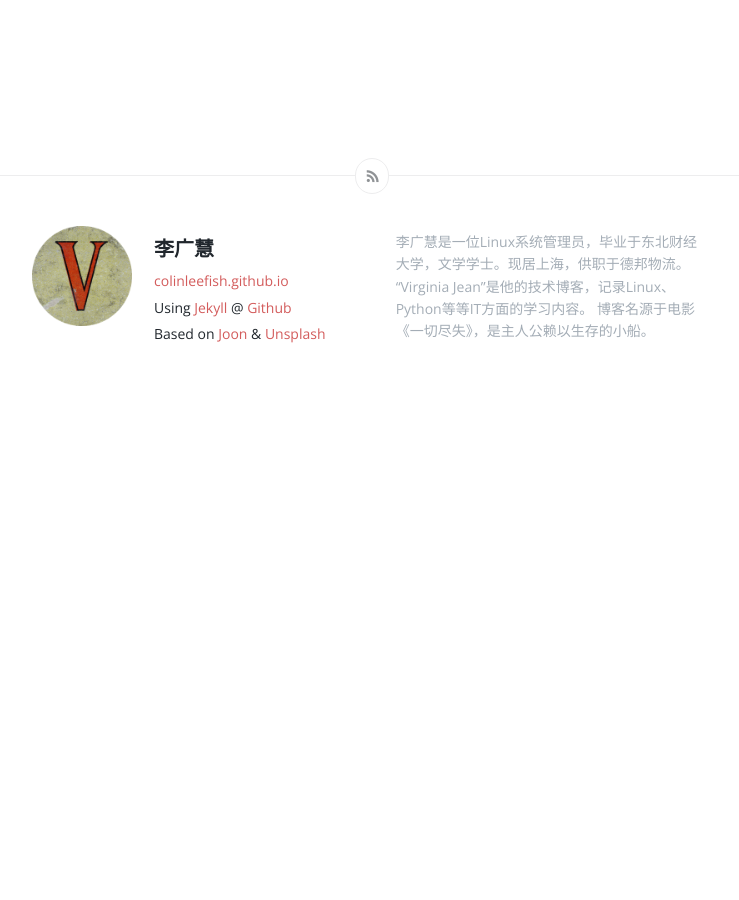
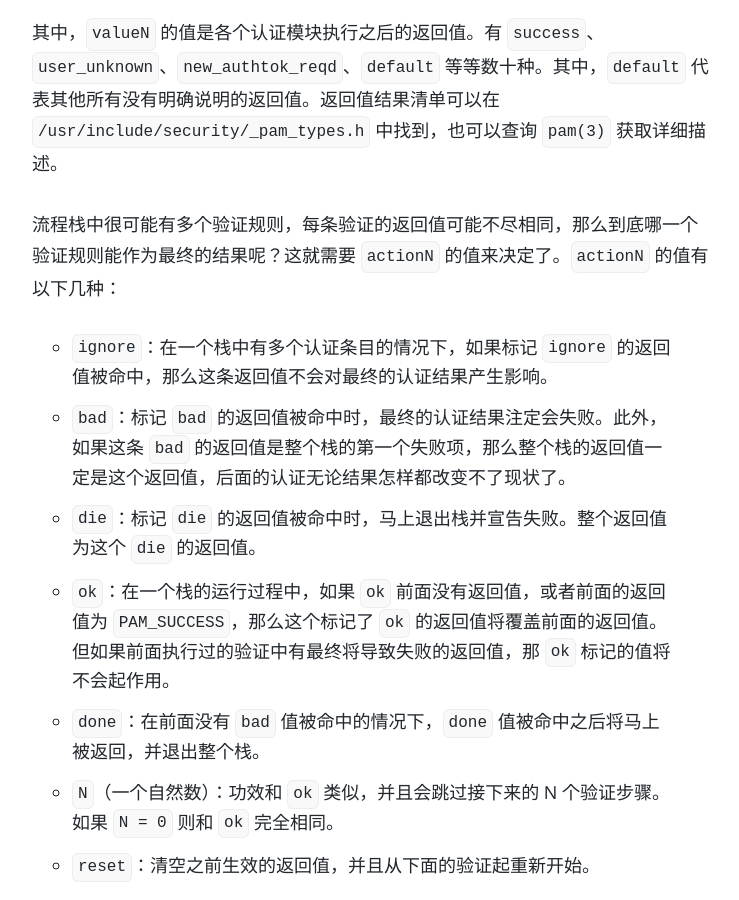
Before and after one commit to colinleefish/colinleefish.github.io, a Jekyll site: the page built from _posts/2016-04-02-pam-tutorial-2-config-files.md, in a window 1280 px wide and 900 px high, scrolled down 4197 px. Shown: the whole window, without its empty margins (268-1007 px from the left). Built offline with Jekyll 4.4.1, drawn with Linux system fonts in a browser that asks for light colours; comment, search, counter and statistics services are not loaded; before the commit the page ends 4595 px from its top, so only the background shows below that; some of the changed text lies outside the part shown.

Commit message:
基本完成了PAM的第二篇。

````diff
--- a/_posts/2016-04-02-pam-tutorial-2-config-files.md
+++ b/_posts/2016-04-02-pam-tutorial-2-config-files.md
@@ -32,7 +32,7 @@ PAM 的各个模块一般存放在 `/lib/security/` 或 `/lib64/security/` 中
 `/etc/pam.conf` 类型的格式如下：
 
 ```
-服务名称  工作类别  控制  模块路径  模块参数
+服务名称  工作类别  控制模式  模块路径  模块参数
 ```
 
 `/etc/pam.d/` 类型的配置文件通常以每一个使用 PAM 的程序的名称来命令。比如 `/etc/pam.d/su`，`/etc/pam.d/login` 等等。还有些配置文件比较通用，经常被别的配置文件引用，也放在这个文件夹下，比如 `/etc/pam.d/system-auth`。这些文件的格式都保持一致：
@@ -76,9 +76,9 @@ session    include      postlogin
 
 我们在[第一篇]({% post_url 2016-03-30-pam-tutorial-1-intro %})中接触了 Linux-PAM 的四种工作类别（type）。在上面的例子中，工作类别作为第一列出现。
 
-讲到这里，我们有必要引入 PAM 的 **流程栈（stack）** 概念：它是认证时执行步骤和规则的堆叠。在某个服务的配置文件中，它体现在了配置文件中的自上而下的执行顺序中。栈是可以被引用的，即在一个栈（或者流程）中嵌入另一个栈。我们之后和它会有更多的接触。
+讲到这里，我们有必要引入 PAM 的**流程栈（stack）**概念：它是认证时执行步骤和规则的堆叠。在某个服务的配置文件中，它体现在了配置文件中的自上而下的执行顺序中。栈是可以被引用的，即在一个栈（或者流程）中嵌入另一个栈。我们之后和它会有更多的接触。
 
-第二列为 **控制模式（control）** ，用于定义各个认证模块在给出各种结果时 PAM 的行为，或者调用在别的配置文件中定义的认证流程栈。该列有两种形式，一种是比较常见的“关键字”模式，另一种则是用方括号包含的“返回值=行为”模式。
+第二列为**控制模式（control）**，用于定义各个认证模块在给出各种结果时 PAM 的行为，或者调用在别的配置文件中定义的认证流程栈。该列有两种形式，一种是比较常见的“关键字”模式，另一种则是用方括号（`[]`）包含的“返回值=行为”模式。
 
 “关键字”模式下，有以下几种控制模式：
 
@@ -87,10 +87,39 @@ session    include      postlogin
 - `sufficient`：如果本条目的条件被满足，且本条目之前没有任何`required`条目失败，则立即返回“认证成功”信号；如果对本条目的验证失败，不对结果造成影响。
 - `optional`：该条目仅在整个栈中只有这一个条目时才有决定性作用，否则无论该条验证成功与否都和最终结果无关。
 - `include`：将其他配置文件中的流程栈包含在当前的位置，就好像将其他配置文件中的内容复制粘贴到这里一样。
-- `substack`：运行其他配置文件中的流程，并将整个运行结果作为该行的结果进行输出。该模式和 `include` 的不同点在于认证结果的作用域：如果某个流程栈 `include` 了一个带 `requisite` 的栈，如果这个 `requisite` 失败将直接导致认证失败，同时退出栈；而某个流程栈 `substack` 了同样的栈时，`requisite` 的失败只会导致这个子栈返回失败信号，母栈并不会在此退出。
+- `substack`：运行其他配置文件中的流程，并将整个运行结果作为该行的结果进行输出。该模式和 `include` 的不同点在于认证结果的作用域：如果某个流程栈 `include` 了一个带 `requisite` 的栈，这个 `requisite` 失败将直接导致认证失败，同时退出栈；而某个流程栈 `substack` 了同样的栈时，`requisite` 的失败只会导致这个子栈返回失败信号，母栈并不会在此退出。
 
 “返回值=行为”模式则更为复杂，其格式如下：
 
 ```
 [value1=action1 value2=action2 ...]
 ```
+
+其中，`valueN` 的值是各个认证模块执行之后的返回值。有 `success`、`user_unknown`、`new_authtok_reqd`、`default` 等等数十种。其中，`default` 代表其他所有没有明确说明的返回值。返回值结果清单可以在 `/usr/include/security/_pam_types.h` 中找到，也可以查询 `pam(3)` 获取详细描述。
+
+流程栈中很可能有多个验证规则，每条验证的返回值可能不尽相同，那么到底哪一个验证规则能作为最终的结果呢？这就需要 `actionN` 的值来决定了。`actionN` 的值有以下几种：
+
+- `ignore`：在一个栈中有多个认证条目的情况下，如果标记 `ignore` 的返回值被命中，那么这条返回值不会对最终的认证结果产生影响。
+- `bad`：标记 `bad` 的返回值被命中时，最终的认证结果注定会失败。此外，如果这条 `bad` 的返回值是整个栈的第一个失败项，那么整个栈的返回值一定是这个返回值，后面的认证无论结果怎样都改变不了现状了。
+- `die`：标记 `die` 的返回值被命中时，马上退出栈并宣告失败。整个返回值为这个 `die` 的返回值。
+- `ok`：在一个栈的运行过程中，如果 `ok` 前面没有返回值，或者前面的返回值为 `PAM_SUCCESS`，那么这个标记了 `ok` 的返回值将覆盖前面的返回值。但如果前面执行过的验证中有最终将导致失败的返回值，那 `ok` 标记的值将不会起作用。
+- `done`：在前面没有 `bad` 值被命中的情况下，`done` 值被命中之后将马上被返回，并退出整个栈。
+- `N`（一个自然数）：功效和 `ok` 类似，并且会跳过接下来的 N 个验证步骤。如果 `N = 0` 则和 `ok` 完全相同。
+- `reset`：清空之前生效的返回值，并且从下面的验证起重新开始。
+
+我们在前文中已经介绍了控制模式（contro）的“关键字”模式。实际上，“关键字”模式可以等效地用“返回值=行为”模式来表示。具体的对应如下：
+
+- `required`：
+  `[success=ok new_authtok_reqd=ok ignore=ignore default=bad]`
+- `requisite`：
+  `[success=ok new_authtok_reqd=ok ignore=ignore default=die]`
+- `sufficient`：
+  `[success=done new_authtok_reqd=done default=ignore]`
+- `optional`：
+  `[success=ok new_authtok_reqd=ok default=ignore]`
+
+#### 模块路径和模块参数
+
+正如前文所述，模块一般保存在 `/lib/security` 或 `/lib64/security` 中（取决于操作系统位数）。Linux-PAM 配置文件中的模块位置可以是相对于上述文件夹的相对路径，也可以是文件的全路径。
+
+模块参数用空格与模块路径相隔。该参数将只和特定模块相关，因此某个模块的文档中一定包含其参数的信息。如果需要在单个参数中使用空格，可以将整个参数用方括号（`[]`）包裹起来。
````
Also changed, not shown: _posts/2016-04-03-pam-tutorial-3-examples.md (+1 -1 lines), _posts/2016-04-04-pam-tutorial-4-module-references.md (+2 -2 lines).
